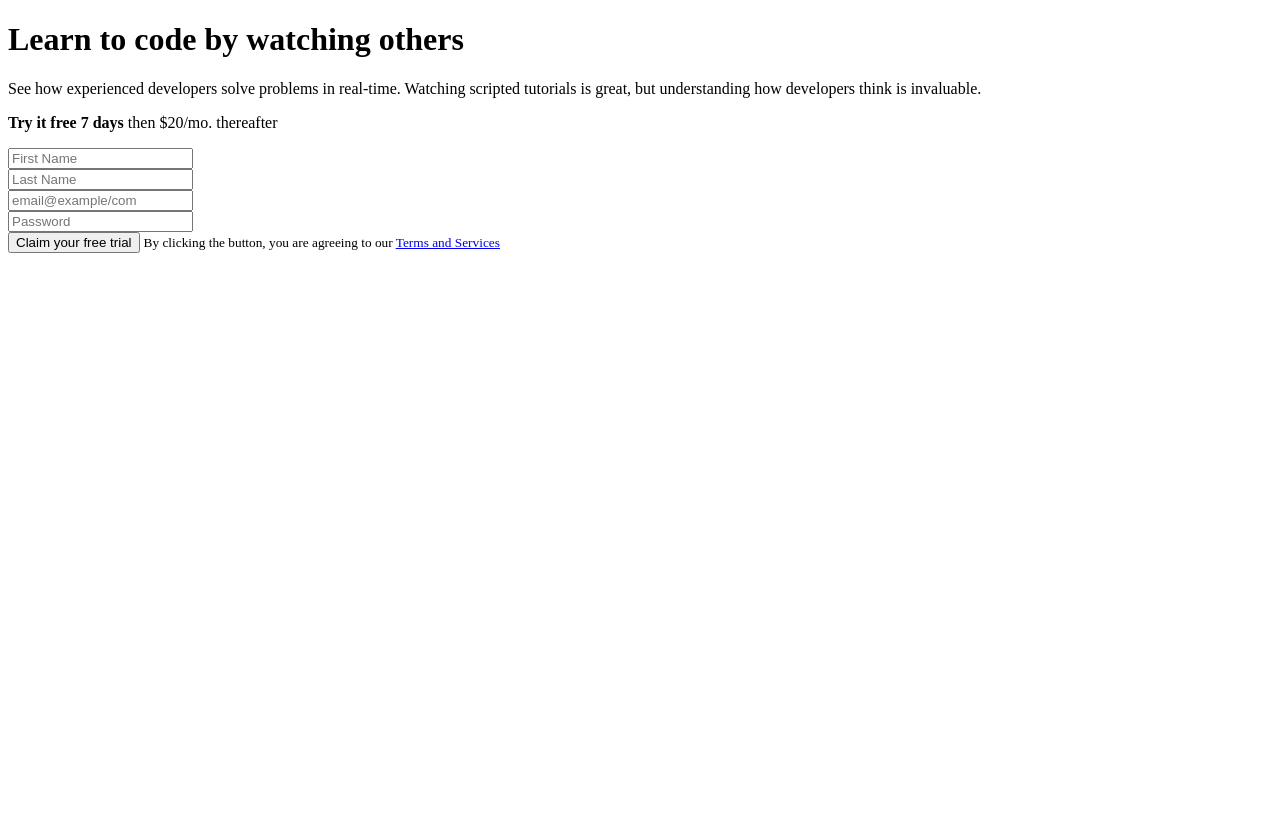
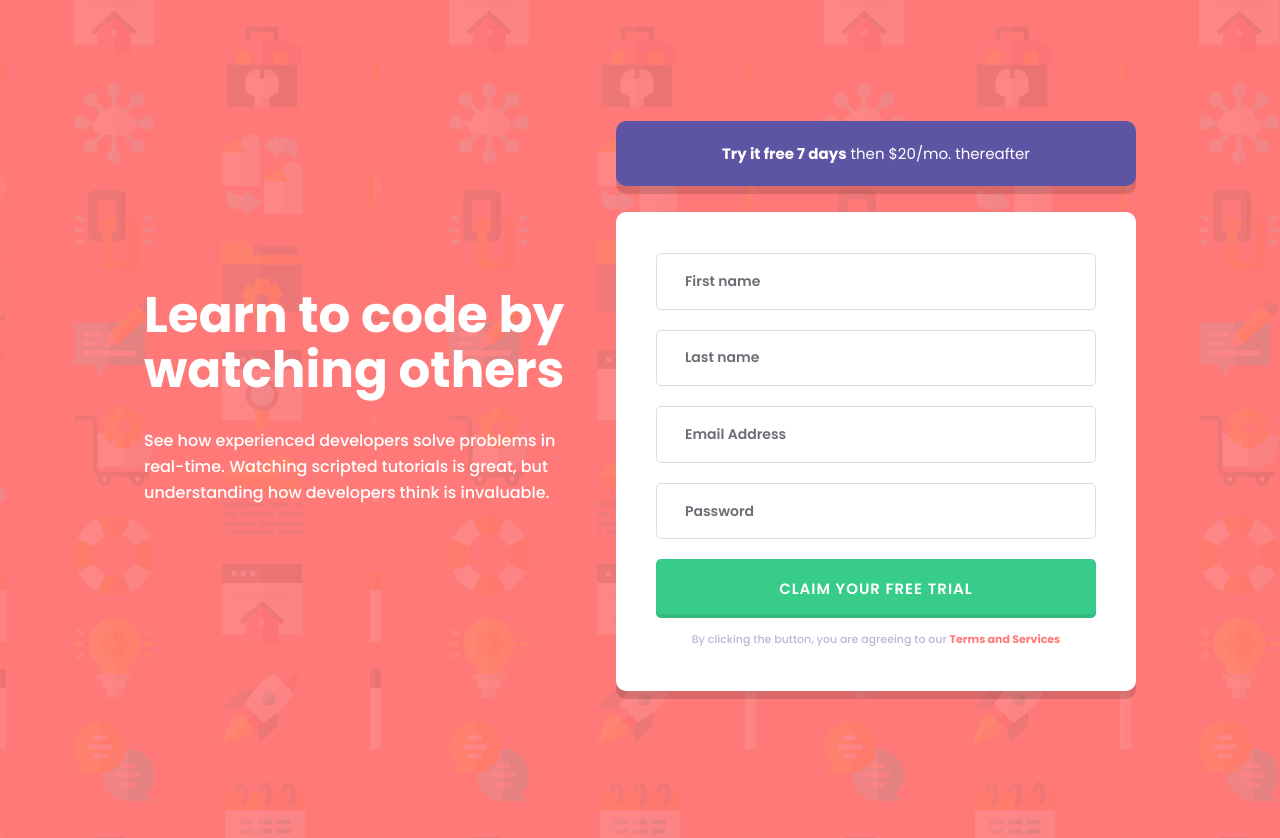
Before and after one commit to eniolaawolesi/CSS-GRID, a plain HTML site: page index.html in a window 1280 px wide. Before the commit the page ends 800 px from the top, so only its background shows below. Drawn offline with Linux system fonts and the light colour scheme.

Commit message:
Add files via upload

```diff
--- a/index.html
+++ b/index.html
@@ -1,51 +1,71 @@
 <!DOCTYPE html>
 <html lang="en">
+
 <head>
   <meta charset="UTF-8">
   <meta name="viewport" content="width=device-width, initial-scale=1.0">
+
   <link rel="icon" type="image/png" sizes="32x32" href="favicon.png">
+
   <title>Responsive Page</title>
-<link rel="stylesheet" href="style.css">
+
+  <link rel="preconnect" href="https://fonts.googleapis.com">
+  <link rel="preconnect" href="https://fonts.gstatic.com" crossorigin>
+  <link href="https://fonts.googleapis.com/css2?family=Poppins:wght@400;500;600;700&display=swap" rel="stylesheet">
+  <link rel="stylesheet" href="styles.css">
 </head>
 
 <body>
-<div class="container">
-	<div>
-		<h1>Learn to code by watching others</h1>
-		<p>See how experienced developers solve problems in real-time. Watching scripted tutorials is great,
-  but understanding how developers think is invaluable.</p>
-	</div>
+  <div class="container">
+    <header class="call">
+      <h1 class="call__title">Learn to code by watching others</h1>
+      <p class="call__txt">See how experienced developers solve problems in real-time. Watching scripted tutorials is great, but understanding how developers think is invaluable. </p>
+    </header>
 
-	<div>
-		<div class="box-blue">
-			<p><b>Try it free 7 days</b> then $20/mo. thereafter</p>
-		</div>
+    <main class="trial">
+      <button class="trial__try-button">
+        <span>Try it free 7 days</span>
+         then $20/mo. thereafter</button>
 
-<form class="box" id="form">
-	<div class="form-control">
-		<input type="text" id="firstname" placeholder="First Name"/>
-		<small></small>
-	</div>
+      <form class="trial__form" id="form" novalidate>
 
-	<div class="form-control">
-		<input type="text" id="lastname" placeholder="Last Name"/>
-		<small></small>
-	</div>
+        <div class="trial__control">
+          <input class="trial__input" type="text" id="fname" name="fname" placeholder="First name" required/>
+          <i class="image-error"><img src="error.svg" alt="#" aria-label="error image"/></i>
+          <i class="image-success"><img src="success.svg" alt="#" aria-label="sucess image" /></i>
+          <p class="trial__error-txt">First Name cannot be empty</p>
+        </div>
 
-	<div class="form-control">
-		<input type="email" id="email" placeholder="email@example/com"/>
-		<small></small>
-	</div>
+        <div class="trial__control">
+          <input class="trial__input" type="text" id="lname" name="lname" placeholder="Last name" required/>
+          <i class="image-error"><img src="error.svg" alt="#" aria-label="error image"/></i>
+          <i class="image-success"><img src="success.svg" alt="#" aria-label="sucess image" /></i>
+          <p class="trial__error-txt">Last Name cannot be empty</p>
+        </div>
 
-	<div class="form-control">
-		<input type="password" id="password" placeholder="Password"/>
-		<small></small>
-	</div>
+        <div class="trial__control">
+          <input class="trial__input" type="email" id="email" name="email" placeholder="Email Address" required/>
+          <i class="image-error"><img src="error.svg" alt="#" aria-label="error image"/></i>
+          <i class="image-success"><img src="success.svg" alt="#" aria-label="sucess image" /></i>
+          <p class="trial__error-txt">Looks like this is not an email or is empty</p>
+          <p class="trial__error-email">email@example.com</p>
+        </div>
 
-	<button>Claim your free trial</button>
-	<small>By clicking the button, you are agreeing to our <a href="#">Terms and Services</a></small>
-</form>
-</div>
-<script src="script.js"></script>
+        <div class="trial__control">
+          <input class="trial__input" type="password" id="password" name="password" placeholder="Password" required/>
+          <i class="image-error"><img src="error.svg" alt="#" aria-label="error image"/></i>
+          <i class="image-success"><img src="success.svg" alt="#" aria-label="sucess image" /></i>
+          <p class="trial__error-txt">Password cannot be empty and can not be less them 8 character</p>
+        </div>
+
+        <button class="trial__claim-button" type="submit">Claim your free trial</button>
+        <p class="trial__txt">By clicking the button, you are agreeing to our
+          <span>Terms and Services</span>
+        </p>
+      </form>
+    </main>
+  </div>
+  <script src="index.js"></script>
 </body>
+
 </html>
--- /dev/null
+++ b/index.js
@@ -0,0 +1,69 @@
+const form = document.getElementById('form')
+const firstName = document.getElementById('fname')
+const lastName = document.getElementById('lname')
+const email = document.getElementById('email')
+const password = document.getElementById('password')
+
+let isValid;
+
+form.addEventListener("submit", (e) => {
+    isValid = true
+    checkInputs()
+
+    if (!isValid) {
+        e.preventDefault()
+    //preventDefault vai cancelar o evento padrão do browser
+    }
+})
+
+function checkInputs() {
+    const firstNameValue = firstName.value.trim()
+    const lastNameValue = lastName.value.trim()
+    const emailValue = email.value.trim()
+    const emailFormat = /^\w+([\.-]?\w+)*@\w+([\.-]?\w+)*(\.\w{2,3})+$/;
+    const passwordValue = password.value.trim()
+
+
+    if(firstNameValue === '') {
+        //mostrar o erro
+        //adicionar a classe erro
+        setErrorFor(firstName)
+    }else {
+        successValidation(firstName)
+    }
+
+    if(lastNameValue === '') {
+        setErrorFor(lastName)
+    }else {
+        successValidation(lastName)
+    }
+
+    if(emailValue === '') {
+        setErrorFor(email)
+    }else if (!emailValue.match(emailFormat)) {
+        setErrorFor(email)
+    }else {
+        successValidation(email)
+    }
+
+    if(passwordValue === '') {
+        setErrorFor(password)
+    }else if (passwordValue.length < 8) {
+        setErrorFor(password)
+    }else {
+        successValidation(password)
+    }
+}
+
+function setErrorFor(input) {
+    const trialControl = input.parentElement;
+    //parentElement vai retornar uma referência direta do pai
+    isValid = false
+    trialControl.className = "trial__control error";
+}
+
+function successValidation(input) {
+    const trialControl = input.parentElement;
+
+    trialControl.className = "trial__control success";
+}
--- /dev/null
+++ b/styles.css
@@ -0,0 +1,232 @@
+:root {
+    --background: #FF7979;
+    --button-2: #38CC8B;
+    --button-1: #5E54A4;
+    --form-letters-color: #3D3B48;
+    --secondary-color: #BAB7D4;
+    --main-color: #FFFFFF;
+    --main-font: 'Poppins', sans-serif;
+}
+
+* {
+    box-sizing: border-box;
+}
+
+body {
+    background: url("mobile.png");
+    background-color: var(--background);
+    font-family: var(--main-font);
+    font-weight: 500;
+    color: var(--main-color);
+}
+
+.call {
+    text-align: center;
+}
+
+.call__title {
+    font-size: 28px;
+    font-weight: 700;
+    margin: 88px 0 30px 0;
+}
+
+.call__txt {
+    font-weight: 500;
+    padding: 0 1em 2em 1em;
+    line-height: 26px;
+}
+
+.trial {
+    display: flex;
+    flex-direction: column;
+    align-items: center;
+    justify-content: center;
+    margin: 0 auto;
+    max-width: 400px;
+}
+
+.trial__try-button {
+    background-color: var(--button-1);
+    padding: 2em 3em;
+    margin: 0 1em;
+    box-shadow: 0px 8px 0px rgba(0, 0, 0, 0.14688);
+    border-radius: 10px;
+    border: none;
+    font-family: var(--main-font);
+    color: var(--main-color);
+    font-size: 15px;
+    font-weight: 400;
+    line-height: 26px;
+}
+
+.trial__try-button span {
+    font-weight: 700;
+}
+
+.trial__form {
+    background: var(--main-color);
+    box-shadow: 0px 8px 0px rgba(0, 0, 0, 0.14688);
+    border-radius: 10px;
+    padding: 30px;
+    margin: 26px 16px;
+}
+
+.trial__control {
+    position: relative;
+}
+
+.trial__control i {
+    position: absolute;
+    right: 8px;
+    top: 16px;
+    display: none;
+}
+
+.trial__control p.trial__error-txt {
+    font-size: 11px;
+    color: var(--background);
+    font-style: italic;
+    position: absolute;
+    right: 16px;
+    top: 50px;
+    display: none;
+}
+
+.trial__control p.trial__error-email {
+    font-size: 14px;
+    color: var(--background);
+    font-weight: 600;
+    position: absolute;
+    left: 27px;
+    top: 3px;
+    display: none;
+}
+
+.trial__control.error input {
+    border-color: var(--background);
+    margin-bottom: 35px;
+}
+
+.trial__control.success input {
+    border-color: var(--button-2);
+}
+
+.trial__control.error i.image-error,
+.trial__control.success i.image-success,
+.trial__control.error p {
+    display: block;
+}
+
+
+.trial__input {
+    padding: 1.2em;
+    border: 1px solid #DEDEDE;
+    border-radius: 5px;
+    font-family: var(--main-font);
+    font-weight: 600;
+    font-size: 14px;
+    color: var(--form-letters-color);
+    display: block;
+    margin: 20px auto;
+    width: 100%;
+}
+
+.trial__input:focus {
+    outline: 1px solid var(--button-1);
+}
+
+.trial__input::placeholder {
+    font-family: var(--main-font);
+    font-size: 14px;
+    font-weight: 600;
+    color: var(--form-letters-color);
+    mix-blend-mode: normal;
+    opacity: 0.75;
+}
+
+.trial__control.error .trial__input::placeholder {
+    visibility: hidden;
+}
+
+.trial__claim-button {
+    background: var(--button-2);
+    box-shadow: inset 0px -4px 0px rgba(0, 0, 0, 0.0908818);
+    border-radius: 5px;
+    border: none;
+    width: 100%;
+    padding: 1.8em;
+    font-family: var(--main-font);
+    font-weight: 600;
+    font-size: 15px;
+    color: var(--main-color);
+    text-transform: uppercase;
+    letter-spacing: 1px;
+    cursor: pointer;
+}
+
+.trial__txt {
+    font-size: 11px;
+    color: var(--secondary-color);
+    line-height: 21px;
+    text-align: center;
+    padding: 0 3em;
+}
+
+.trial__txt span {
+    color: var(--background);
+    font-weight: 700;
+}
+
+/* ============== Media Queries ============== */
+
+@media screen and (min-width: 1200px) {
+    .body {
+        background: url(desktop.png);
+    }
+
+    .container {
+        display: flex;
+        margin: 121px 136px;
+        align-items: center;
+    }
+
+    .call {
+        width: 50%;
+        text-align: left;
+    }
+
+    .call__title {
+        font-size: 50px;
+        line-height: 55px;
+        margin: -28px 0 30px 0;
+    }
+
+    .call__txt {
+       padding: 0;
+       margin-right: 2em;
+
+    }
+
+    .trial {
+        margin: 0;
+        max-width: 540px;
+    }
+
+    .trial__try-button {
+        padding: 1.3em;
+        width: 100%;
+    }
+
+    .trial__form {
+        width: 100%;
+        padding: 21px 40px 30px 40px;
+    }
+
+    .trial__input {
+        padding: 1.2em 2em;
+    }
+
+    .trial__claim-button {
+        padding: 1.2em 3em;
+    }
+}
```
Also changed, not shown: desktop.png (added), error.svg (added), favicon.png (added), mobile.png (added), success.svg (added).
